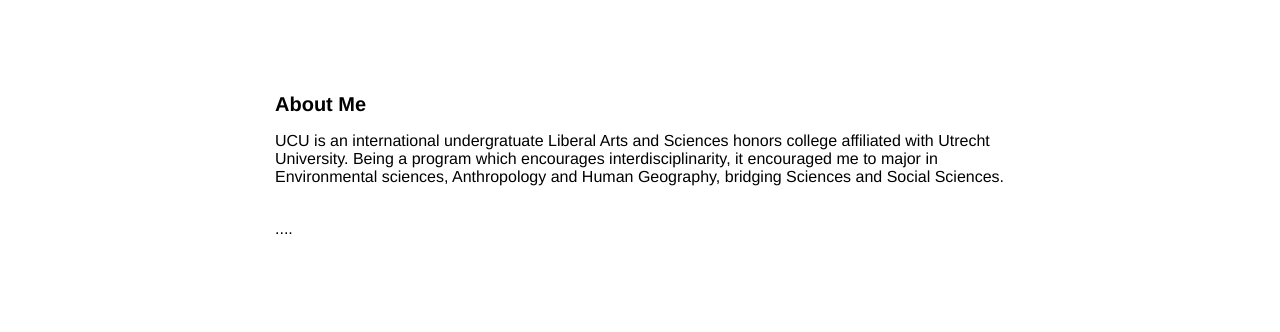
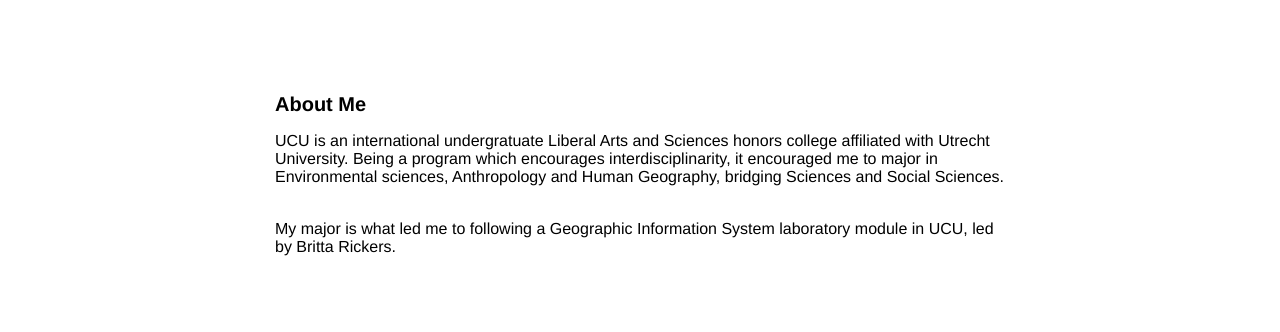
Before and after one commit to asaschajer/asaschajer.github.io, a plain HTML site: page index.html in a window 1280 px wide. Shown: the part 400-732 px from the top of the page. Drawn offline with Linux system fonts and the light colour scheme; grey boxes are pictures that could not be loaded.

Commit message:
Update index.html

```diff
--- a/index.html
+++ b/index.html
@@ -83,7 +83,7 @@
         <span class="subheader-text">About Me</span>
         <div class="about-section-content">
           <div class="body-text"> UCU is an international undergratuate Liberal Arts and Sciences honors college affiliated with Utrecht University. Being a program which encourages interdisciplinarity, it encouraged me to major in Environmental sciences, Anthropology and Human Geography, bridging Sciences and Social Sciences. </div>
-          <div class="body-text"> .... </div>
+          <div class="body-text"> My major is what led me to following a Geographic Information System laboratory module in UCU, led by Britta Rickers. </div>
         </div>
       </div>
 
```
